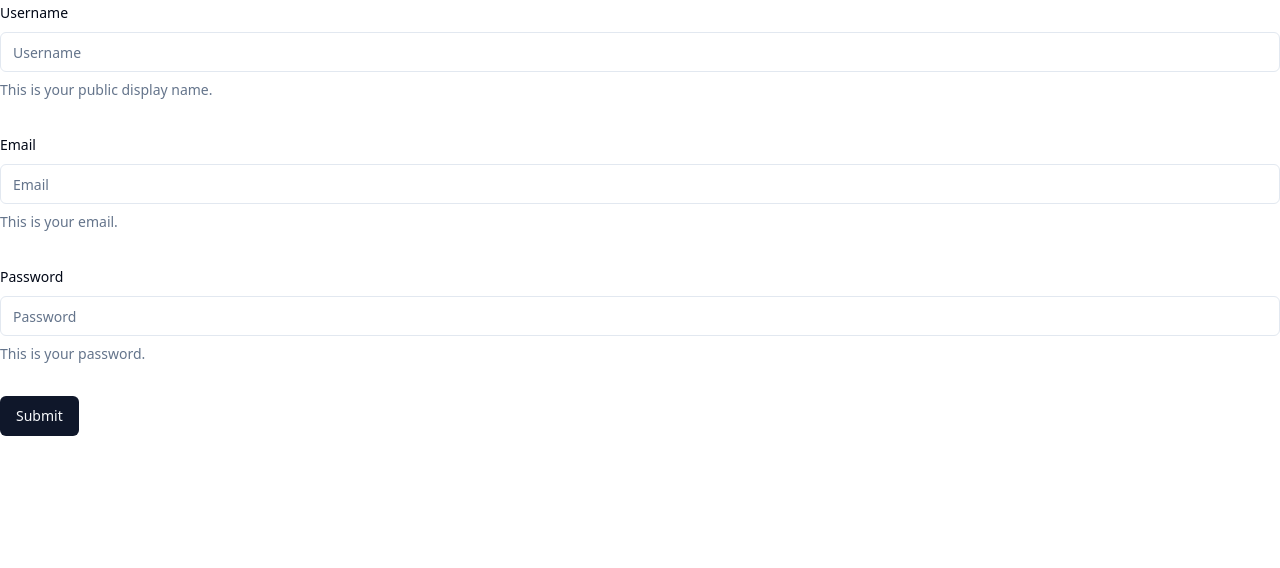
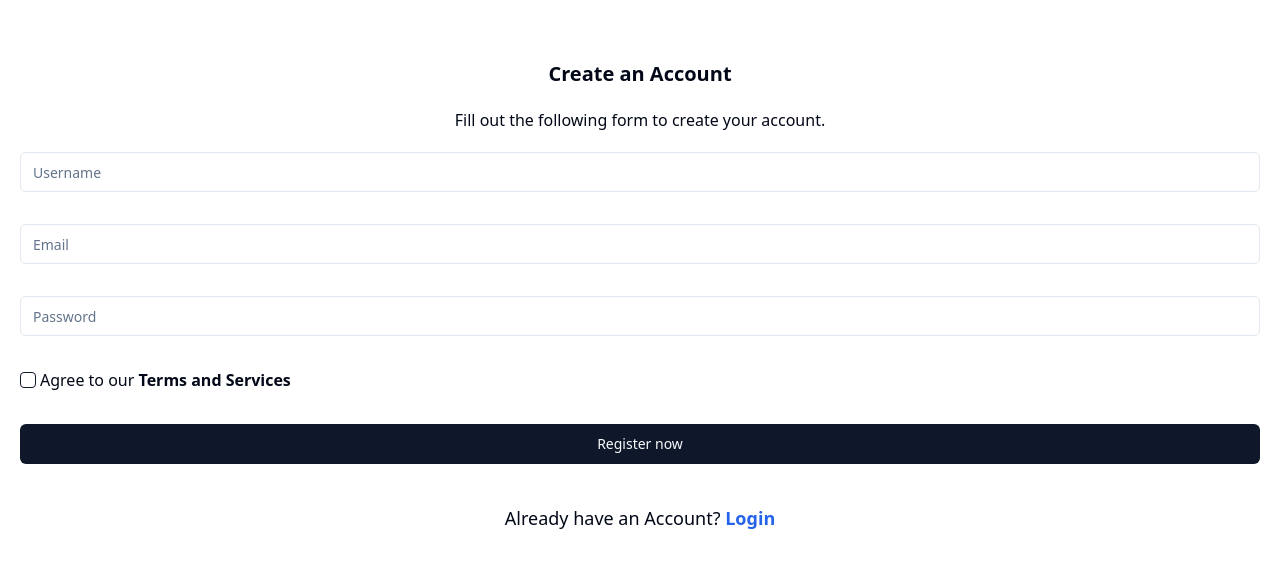
Before and after one commit to JohannaHaer/fullstack_abschlussprojekt, a React (Vite) app in the folder frontend/: page /register in a window 1280 px wide. Shown: the top 568 px of the page. Built offline with nearby package versions, Linux system fonts and the light colour scheme.

Commit message:
register form mit checkbox

```diff
--- a/frontend/package.json
+++ b/frontend/package.json
@@ -11,6 +11,7 @@
   },
   "dependencies": {
     "@hookform/resolvers": "^3.3.4",
+    "@radix-ui/react-checkbox": "^1.0.4",
     "@radix-ui/react-label": "^2.0.2",
     "@radix-ui/react-slot": "^1.0.2",
     "@radix-ui/react-toast": "^1.1.5",
--- a/frontend/src/App.jsx
+++ b/frontend/src/App.jsx
@@ -1,6 +1,7 @@
 import './App.css'
 import { Route, Routes } from 'react-router-dom'
 import Register from './pages/Register'
+import Login from './pages/Login'
 
 function App() {
 
@@ -8,6 +9,7 @@
     <>
       <Routes>
         <Route path='/register' element={<Register/>}/>
+        <Route path='/login' element={<Login/>}/>
       </Routes>
     </>
   )
--- a/frontend/src/components/RegisterForm.jsx
+++ b/frontend/src/components/RegisterForm.jsx
@@ -1,4 +1,4 @@
-import React from 'react'
+import React, { useState } from 'react'
 import { z } from 'zod'
 import { zodResolver } from "@hookform/resolvers/zod"
 import { useForm } from "react-hook-form"
@@ -15,6 +15,7 @@
 } from "@/components/ui/form"
 import { Input } from "@/components/ui/input"
 import { toast } from "@/components/ui/use-toast"
+import { Checkbox } from "@/components/ui/checkbox"
 // import { register } from '@/functions/registerFetch'
 
 const formSchema = z.object({
@@ -24,6 +25,24 @@
 })
 
 const RegisterForm = () => {
+
+    const [isChecked, setIsChecked] = useState(false)
+
+
+    let toggle = () => {
+        let registerButton = document.querySelector('#registerButton')
+        if(isChecked == false) {
+            registerButton.setAttribute("disabled", "disabled")
+        } else {
+            registerButton.removeAttribute("disabled")
+        }
+    }
+
+    console.log(isChecked);
+    const handleCheckbox = () => {
+        setIsChecked(!isChecked)
+        toggle()
+    }
 
     const form = useForm({
         resolver: zodResolver(formSchema),
@@ -42,20 +61,16 @@
     return (
         <>
             <Form {...form}>
-                <form  className="space-y-8">
+                <form  className="space-y-8 flex flex-col">
                     {/* onSubmit={form.handleSubmit(onSubmit)} */}
                     <FormField
                         control={form.control}
                         name="username"
                         render={({ field }) => (
                             <FormItem>
-                                <FormLabel>Username</FormLabel>
                                 <FormControl>
-                                    <Input placeholder="Username" {...field} />
+                                    <Input placeholder="Username" {...field} required/>
                                 </FormControl>
-                                <FormDescription>
-                                    This is your public display name.
-                                </FormDescription>
                                 <FormMessage />
                             </FormItem>
                         )}
@@ -65,13 +80,9 @@
                         name="email"
                         render={({ field }) => (
                             <FormItem>
-                                <FormLabel>Email</FormLabel>
                                 <FormControl>
-                                    <Input placeholder="Email" {...field} />
+                                    <Input placeholder="Email" {...field} required/>
                                 </FormControl>
-                                <FormDescription>
-                                    This is your email.
-                                </FormDescription>
                                 <FormMessage />
                             </FormItem>
                         )}
@@ -81,18 +92,18 @@
                         name="password"
                         render={({ field }) => (
                             <FormItem>
-                                <FormLabel>Password</FormLabel>
                                 <FormControl>
-                                    <Input placeholder="Password" {...field} />
+                                    <Input placeholder="Password" {...field} required/>
                                 </FormControl>
-                                <FormDescription>
-                                    This is your password.
-                                </FormDescription>
                                 <FormMessage />
                             </FormItem>
                         )}
                     />
-                    <Button type="submit">Submit</Button>
+                    <div className='flex items-center gap-1'>
+                        <Checkbox onCheckedChange={handleCheckbox}/>
+                        <p>Agree to our <span className='font-bold'>Terms and Services</span></p>
+                    </div>
+                    <Button type="submit" id='registerButton'>Register now</Button>
                 </form>
             </Form>
         </>
--- /dev/null
+++ b/frontend/src/components/ui/checkbox.jsx
@@ -0,0 +1,24 @@
+"use client"
+
+import * as React from "react"
+import * as CheckboxPrimitive from "@radix-ui/react-checkbox"
+import { Check } from "lucide-react"
+
+import { cn } from "@/lib/utils"
+
+const Checkbox = React.forwardRef(({ className, ...props }, ref) => (
+  <CheckboxPrimitive.Root
+    ref={ref}
+    className={cn(
+      "peer h-4 w-4 shrink-0 rounded-sm border border-primary ring-offset-background focus-visible:outline-none focus-visible:ring-2 focus-visible:ring-ring focus-visible:ring-offset-2 disabled:cursor-not-allowed disabled:opacity-50 data-[state=checked]:bg-primary data-[state=checked]:text-primary-foreground",
+      className
+    )}
+    {...props}>
+    <CheckboxPrimitive.Indicator className={cn("flex items-center justify-center text-current")}>
+      <Check className="h-4 w-4" />
+    </CheckboxPrimitive.Indicator>
+  </CheckboxPrimitive.Root>
+))
+Checkbox.displayName = CheckboxPrimitive.Root.displayName
+
+export { Checkbox }
--- a/frontend/src/pages/Register.jsx
+++ b/frontend/src/pages/Register.jsx
@@ -1,11 +1,23 @@
 import RegisterForm from '@/components/RegisterForm'
+import { Button } from '@/components/ui/button'
 import React from 'react'
 
+import { useNavigate } from 'react-router-dom'
+
 const Register = () => {
+    const navigate = useNavigate()
+
+    const navigateLogin = () => {
+        navigate('/login')
+    }
+
     return (
-        <>
+        <section className='flex flex-col align-center text-center h-dvh gap-5 p-5'>
+            <h1 className='text-center text-xl font-bold mt-10'>Create an Account</h1>
+            <p className='text-center'>Fill out the following form to create your account.</p>
             <RegisterForm/>
-        </>
+            <p className='text-lg mt-5'>Already have an Account? <span onClick={navigateLogin} className='text-blue-600 font-bold'>Login</span></p>
+        </section>
     )
 }
 
```
Also changed, not shown: frontend/src/components/Toggle.jsx (added), 1 other file (tests, documents, lock files or other folders).
